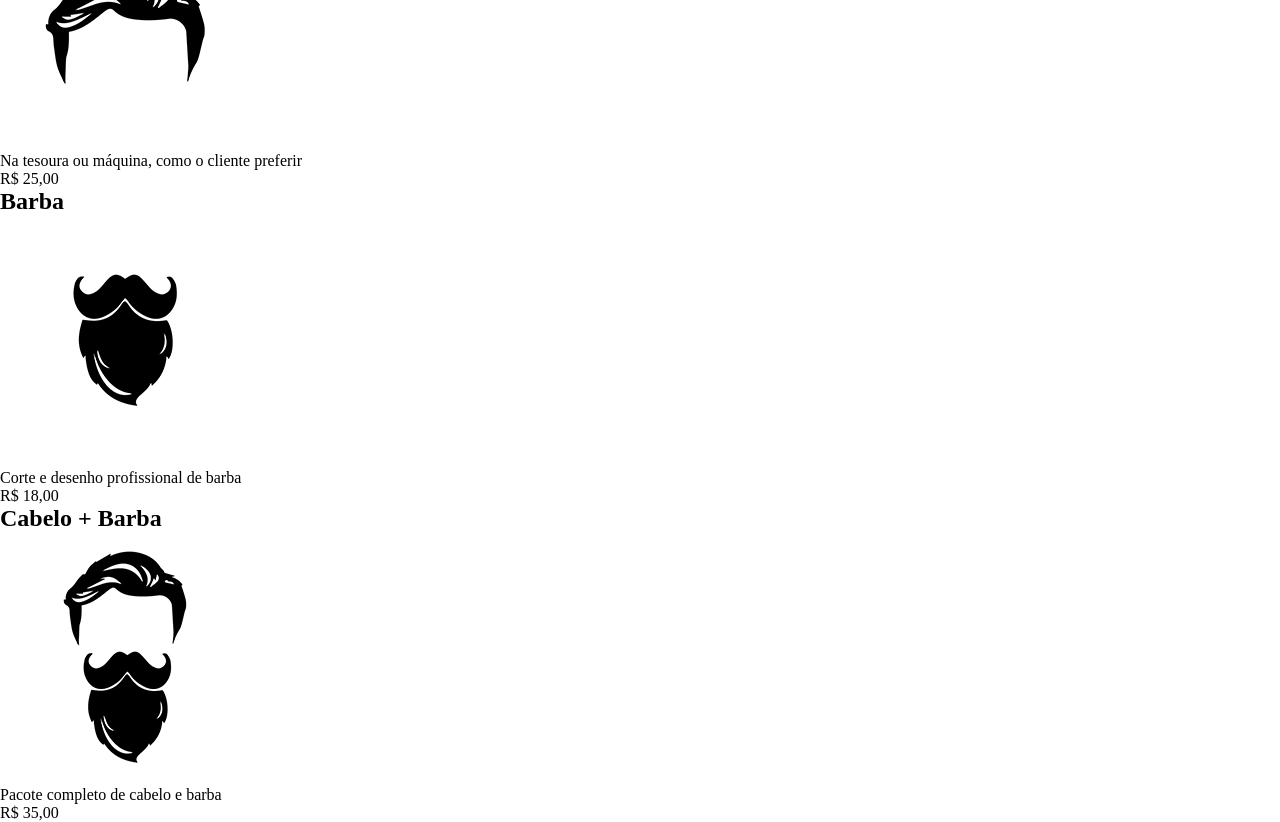
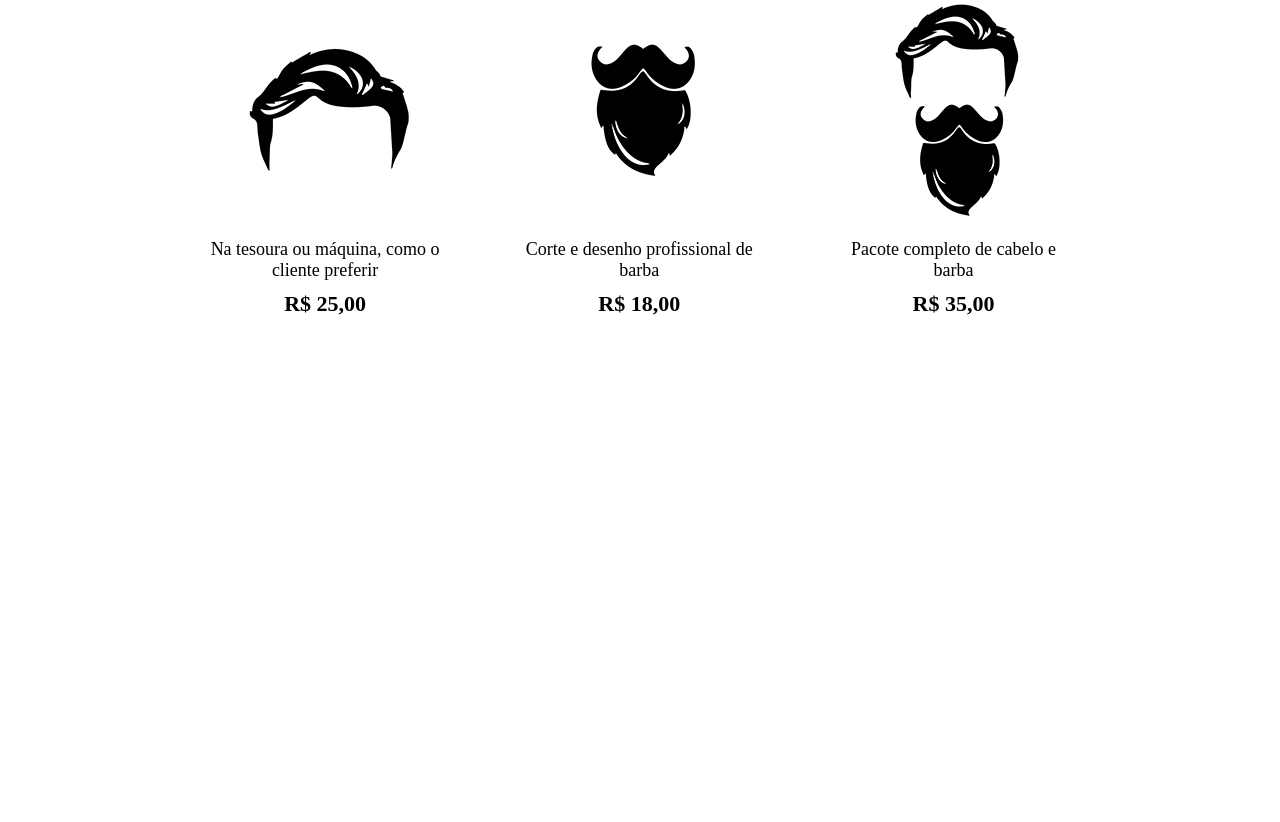
Before and after one commit to Henrique1818/AluraCursos, a plain HTML site: page CursoFrontEndII/produtos.html in a window 1280 px wide. Shown: the part 427-1249 px from the top of the page. After the commit the page ends 824 px from the top, so only its background shows below. Drawn offline with Linux system fonts and the light colour scheme.

Commit message:
estilizando os items do produtos

```diff
--- a/CursoFrontEndII/styles/produtos.css
+++ b/CursoFrontEndII/styles/produtos.css
@@ -35,3 +35,33 @@ nav a {
     font-weight: bold;
     text-decoration: none;
 }
+
+.produtos {
+    width: 940px;
+    margin: 0 auto;
+    padding: 50px 0;
+}
+
+.produtos li {
+    display: inline-block;
+    text-align: center;
+    width: 30%;
+    vertical-align: top;
+    margin: 0 1.5%;
+    padding: 30px 20px;
+}
+
+.produtos h2 {
+    font-size: 30px;
+    font-weight: bold;
+}
+
+.produto-descricao {
+    font-size: 18px;
+}
+
+.produto-preco {
+    font-size: 22px;
+    font-weight: bold;
+    margin-top: 10px;
+}
```
